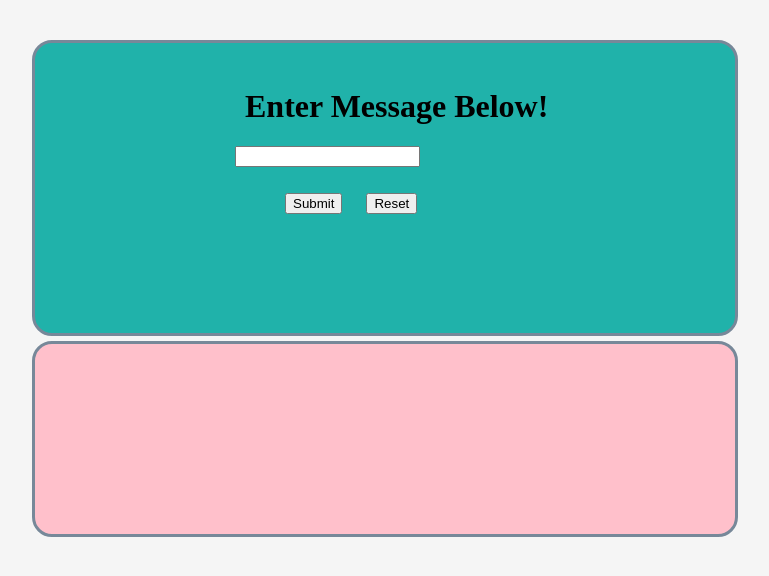
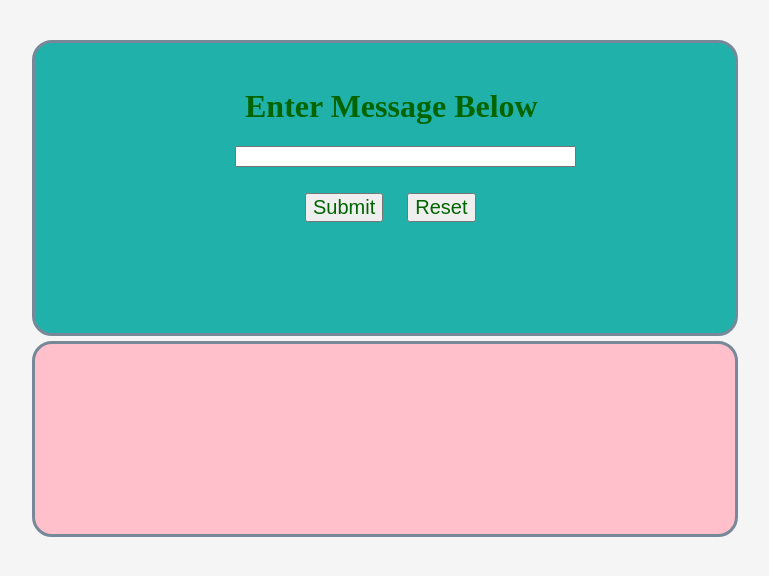
Before and after one commit to bviengineer/cca-Intro2WebBrowserJS-1, a plain HTML site: page index.html in a window 1280 px wide. Shown: the whole page, without its empty margins (276-1045 px from the left). Drawn offline with Linux system fonts and the light colour scheme.

Commit message:
updated html and css

```diff
--- a/index.html
+++ b/index.html
@@ -6,7 +6,7 @@
     </head>
     <body>
         <div id="content-div">
-            <h1>Enter Message Below!</h1>
+            <h1>Enter Message Below</h1>
             <input type="text" id="textboxInput">
                 <ul>
                     <li><button id="submitBtn">Submit</button></li>
--- a/style.css
+++ b/style.css
@@ -40,9 +40,26 @@ body {
 }
 
 /********************************
-HEADING TAGS
+STYLING OF TAGS
 *******************************/
 h1 {
     margin-top: 5px;
     padding-left: 10px;
+    color:darkgreen;
 }
+
+#textboxInput {
+    padding-left: 150px;
+    padding-right: 10px;
+}
+
+#submitBtn {
+    margin-left: 20px;
+    font-size: 20px;
+    color: darkgreen;
+}
+
+ #resetButton {
+     font-size: 20px;
+     color: darkgreen;
+ }
```
